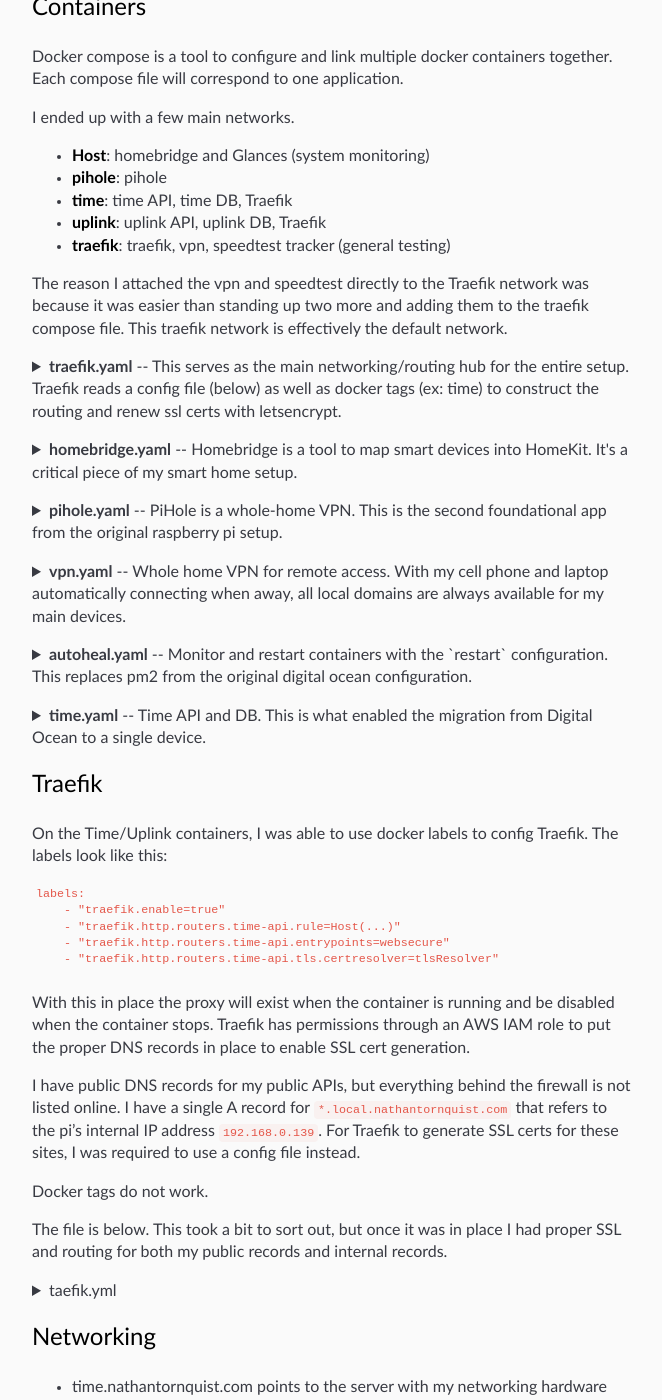
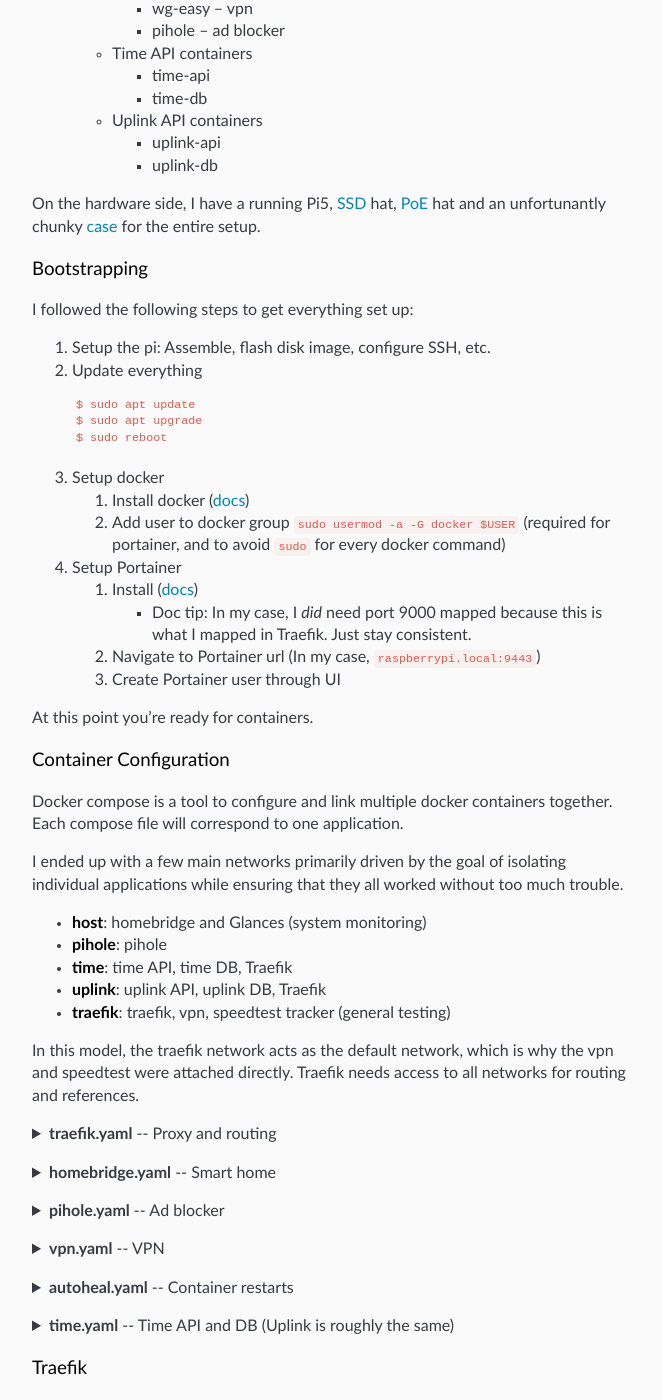
Before and after one commit to Tornquist/tornquist.github.io, a Jekyll site: the page built from _posts/2025-01-04-home-server.md, in a window 1280 px wide and 1400 px high, scrolled down 2014 px. Shown: the whole window, without its empty margins (308-970 px from the left). Built offline with Jekyll 4.4.1, drawn with Linux system fonts in a browser that asks for light colours; some of the changed text lies outside the part shown.

Commit message:
Edit Home Server Post
* Add backup scripts
* Add "one year later" section
* Organize and format contents/sections

```diff
--- a/_posts/2025-01-04-home-server.md
+++ b/_posts/2025-01-04-home-server.md
@@ -29,9 +29,42 @@ running (just in containers), the same networking is supported (with a UI vs
 nginx), and it continues to be stable. The main outcome and goal was met as and
 I've also reduced my reocurring monthly costs (after spending more up front).
 
-## Application Overview
+## One Year Later
 
-In my original configuration, the Raspberry Pi ran all home-focuced software
+_Update January 5, 2026_ -- This stack has been running effectively as-configured
+for a year. The original goal was to ensure that everything could easily be kept
+up to date with security updates.
+
+A year in, it was trivial to update the hardward using `apt`, and to update
+the specific applications by pulling fresh docker images for each stack and
+updating. The specific update process worked as expected, but with [traefik][tt]
+using the docker API directly there is far less isolation than planned.
+
+I ended up updating both the host and all contiainers when it was time to update.
+When I'm past the long term support of this new raspberry pi it should be a bit
+easier to set up the next one, but at the end of the day it's still a completely
+new environment.
+
+---
+
+## Configuration Details
+
+Details on the full configuration can be found below. To replicate the setup
+you just need to set up a new raspberry pi (or equivalent server), set up the
+docker stacks and then configure the DNS settings.
+
+* [Application Overview](#application-overview) -- Summary of running
+  applications
+* [Bootstrapping](#bootstrapping) -- Base hardware setup
+* [Container Configuration](#container-configuration) -- Example docker compose
+  files
+* [Traefik](#traefik) -- Proxy routing
+* [Networking](#networking) -- Network configuration
+* [Backups](#backups) -- Backup and restore scripts
+
+### Application Overview
+
+In my original configuration, the Raspberry Pi ran all home-focused software
 including [homebridge](https://homebridge.io/),
 [pi hole](https://pi-hole.net/), and a [vpn](https://www.wireguard.com/). The
 droplet ran an API for Time, for Uplink, and supporting the routing (nginx/pm2)
@@ -66,9 +103,11 @@ running wg-easy (a version of wireguard already set up for a container install).
     * uplink-db
 
 On the hardware side, I have a running Pi5, [SSD][ssd] hat, [PoE][poe] hat and
-unfortunantly chunky [case][case] for the entire setup.
+an unfortunantly chunky [case][case] for the entire setup.
 
-## General Setup
+### Bootstrapping
+
+I followed the following steps to get everything set up:
 
 1. Setup the pi: Assemble, flash disk image, configure SSH, etc.
 1. Update everything
@@ -90,28 +129,28 @@ $ sudo reboot
 
 At this point you're ready for containers.
 
-## Containers
+### Container Configuration
 
 Docker compose is a tool to configure and link multiple docker containers
 together. Each compose file will correspond to one application.
 
-I ended up with a few main networks.
+I ended up with a few main networks primarily driven by the goal of isolating
+individual applications while ensuring that they all worked without too much
+trouble.
 
-* **Host**: homebridge and Glances (system monitoring)
+* **host**: homebridge and Glances (system monitoring)
 * **pihole**: pihole
 * **time**: time API, time DB, Traefik
 * **uplink**: uplink API, uplink DB, Traefik
 * **traefik**: traefik, vpn, speedtest tracker (general testing)
 
-The reason I attached the vpn and speedtest directly to the Traefik network
-was because it was easier than standing up two more and adding them to the
-traefik compose file. This traefik network is effectively the default network.
+In this model, the traefik network acts as the default network, which is why
+the vpn and speedtest were attached directly. Traefik needs access to all
+networks for routing and references.
 
 <details>
 <summary>
-<b>traefik.yaml</b> -- This serves as the main networking/routing hub for the entire
-setup. Traefik reads a config file (below) as well as docker tags (ex: time) to
-construct the routing and renew ssl certs with letsencrypt.
+<b>traefik.yaml</b> -- Proxy and routing
 </summary>
 <!-- language: lang-yaml -->
 <pre><code>
@@ -175,8 +214,7 @@ services:
 <p></p>
 <details>
 <summary>
-<b>homebridge.yaml</b> -- Homebridge is a tool to map smart devices into HomeKit. It's
-a critical piece of my smart home setup.
+<b>homebridge.yaml</b> -- Smart home
 </summary>
 <!-- language: lang-yaml -->
 <pre><code>
@@ -200,8 +238,7 @@ services:
 <p></p>
 <details>
 <summary>
-<b>pihole.yaml</b> -- PiHole is a whole-home VPN. This is the second foundational app
-from the original raspberry pi setup.
+<b>pihole.yaml</b> -- Ad blocker
 </summary>
 <!-- language: lang-yaml -->
 <pre><code>
@@ -234,9 +271,7 @@ services:
 <p></p>
 <details>
 <summary>
-<b>vpn.yaml</b> -- Whole home VPN for remote access. With my cell phone and laptop
-automatically connecting when away, all local domains are always available for
-my main devices.
+<b>vpn.yaml</b> -- VPN
 </summary>
 <!-- language: lang-yaml -->
 <pre><code>
@@ -279,8 +314,7 @@ services:
 <p></p>
 <details>
 <summary>
-<b>autoheal.yaml</b> -- Monitor and restart containers with the `restart` configuration.
-This replaces pm2 from the original digital ocean configuration.
+<b>autoheal.yaml</b> -- Container restarts
 </summary>
 <!-- language: lang-yaml -->
 <pre><code>
@@ -296,8 +330,7 @@ services:
 <p></p>
 <details>
 <summary>
-<b>time.yaml</b> -- Time API and DB. This is what enabled the migration from Digital
-Ocean to a single device.
+<b>time.yaml</b> -- Time API and DB (Uplink is roughly the same)
 </summary>
 <!-- language: lang-yaml -->
 <pre><code>
@@ -355,7 +388,7 @@ services:
 </code></pre>
 </details>
 
-## Traefik
+### Traefik
 
 On the Time/Uplink containers, I was able to use docker labels to config
 Traefik. The labels look like this:
@@ -375,12 +408,12 @@ role to put the proper DNS records in place to enable SSL cert generation.
 I have public DNS records for my public APIs, but everything behind the firewall
 is not listed online. I have a single A record for `*.local.nathantornquist.com`
 that refers to the pi's internal IP address `192.168.0.139`. For Traefik to
-generate SSL certs for these sites, I was required to use a config file instead.
+generate SSL certs for these sites, I was required to use a config file instead
+as docker tags did not work.
 
-Docker tags do not work.
-
-The file is below. This took a bit to sort out, but once it was in place I had
-proper SSL and routing for both my public records and internal records.
+The traefik configuration file is below. This took a bit to sort out, but once
+it was in place I had proper SSL and routing for both my public records and
+internal records.
 
 <details>
 <summary>taefik.yml</summary>
@@ -451,7 +484,7 @@ http:
 </code></pre>
 </details>
 
-## Networking
+### Networking
 
 * time.nathantornquist.com points to the server with my networking hardware
   and traefik acting as a firewall and proxy.
@@ -497,7 +530,7 @@ echo "Updated $ZONE/$NAME_TAG to $MY_IP"
 </code></pre>
 </details>
 
-## Backups
+### Backups
 
 The final piece of the puzzle is proper backups. To make sure that I didn't put
 myself at risk or lose my data if the device failed I have full backups that run
@@ -506,29 +539,47 @@ nightly and back up full docker data as well specific database files.
 I wanted to avoid having to coordinate file systems directories or formats so
 all docker volumes are isolated to their specific containers. To back them up, I
 mount the volumes and dump them individually instead of changing/copying the
-files from the root file system.
+files from the root file system. I mount the volumns with docker [vackup][v].
 
-## Pain Points
+<details>
+<summary>backup_volumes.sh</summary>
+<!-- language: lang-bash -->
+<pre><code>
 
-While setting all of this up, the primary pain points I had were:
+# Example Container
+vackup export [volume] ~/Backups/data/$(date +%F)_[filename].tar.gz
+aws s3 cp ~/Backups/data/$(date +%F)_[filename].tar.gz s3://[bucket]/$(date +%F)_[filename].tar.gz --sse AES256
 
-1. **SSD migration**: Normally I install everything on a sd card and the mirror
-   that to a USB drive for long term hosting. I tried to do the same with the
-   ssd, but had significantly more trouble given the device ID naming baked into
-   the ssd.
-2. **Routing**: Each docker image/application had particular sensitivities for
-   how networking could be configured. I ended up with a mix of host networking
-   and proper isolated networking so that the home automation services all
-   continued to function.
-3. **VPN Functionality:** It was very hard for me to get a working VPN with
-   proper loopback and access to the other docker applications and devices on my
-   home network. The majority of my iteration was done here.
+# Example Database
+mysqldump -u [user] -P 3308 --no-tablespaces [database] > ~/Backups/data/$(date +%F)_[filename].sql
+aws s3 cp ~/Backups/data/$(date +%F)_[filename].sql s3://[bucket]/$(date +%F)_[filename].sql --sse AES256
 
+# Backup Sync Scripts
+aws s3 cp ~/Backups/backup_volumes.sh s3://[bucket]/$(date +%F)_backup_volumes.sh --sse AES256
+aws s3 cp ~/Backups/restore_volumes.sh s3://[bucket]/$(date +%F)_restore_volumes.sh --sse AES256
+aws s3 cp ~/Scripts/update-dns.sh s3://[bucket]/$(date +%F)_update_dns.sh --sse AES256
+
+# Clean up old local backups
+find ~/Backups/data/ -type f -mtime +8 -exec rm --interactive=never {} +
+</code></pre>
+</details>
+
+<details>
+<summary>restore_volumes.sh</summary>
+<!-- language: lang-bash -->
+<pre><code>
+read -p "Enter restore date: " date
+
+# Example Container
+vackup import data/${date}_[filename]_data.tar.gz [volume]
+</code></pre>
+</details>
 
 [t]: {% link _projects/11_time.md %}
 [tt]: https://traefik.io/traefik
 [h]: {% link _posts/2023-02-08-homekit-everything.md %}
 [p]: https://www.portainer.io/
+[v]: https://github.com/BretFisher/docker-vackup?tab=readme-ov-file
 [ssd]: https://shop.pimoroni.com/products/nvme-base?variant=41219587178579
 [poe]: https://www.waveshare.com/wiki/PoE_HAT_(F)
 [case]: https://makerworld.com/en/models/413567-raspberry-pi-5-poe-nvme-case-waveshare-pimoroni#profileId-315577
```
Also changed, not shown: other parts of _posts/2025-01-04-home-server.md (+5 -1 lines).
